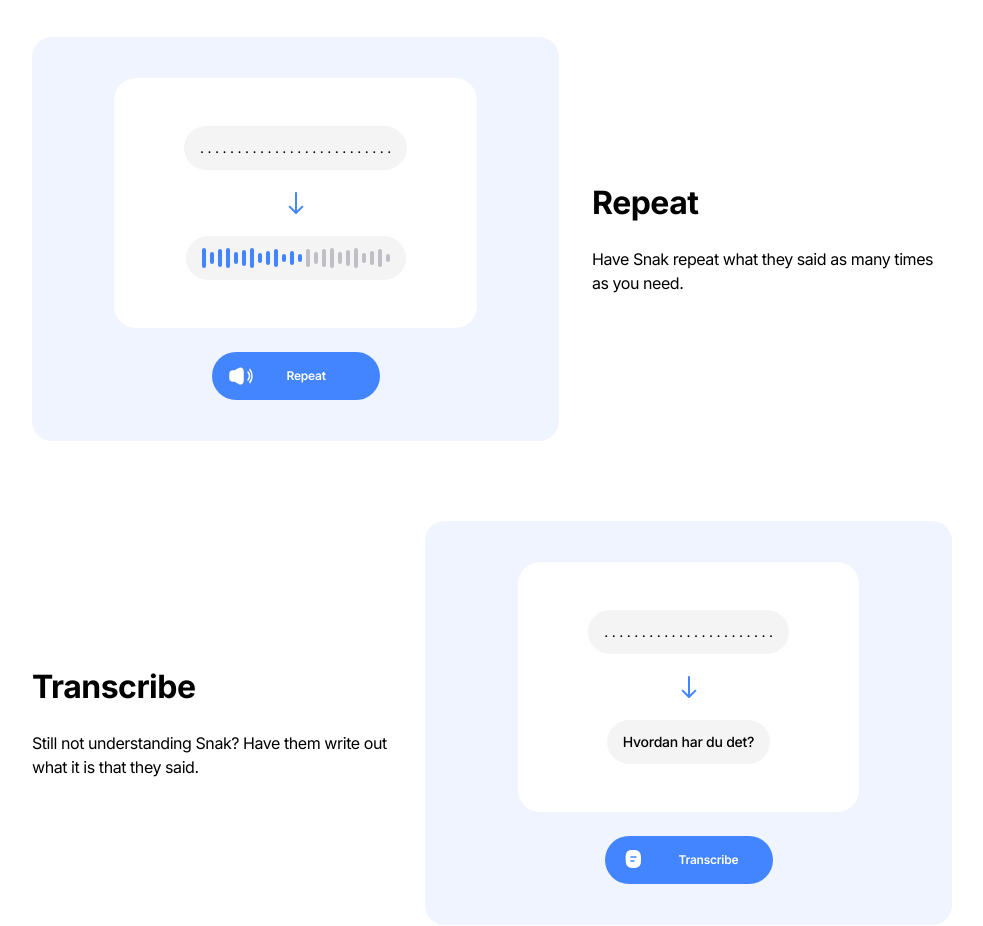
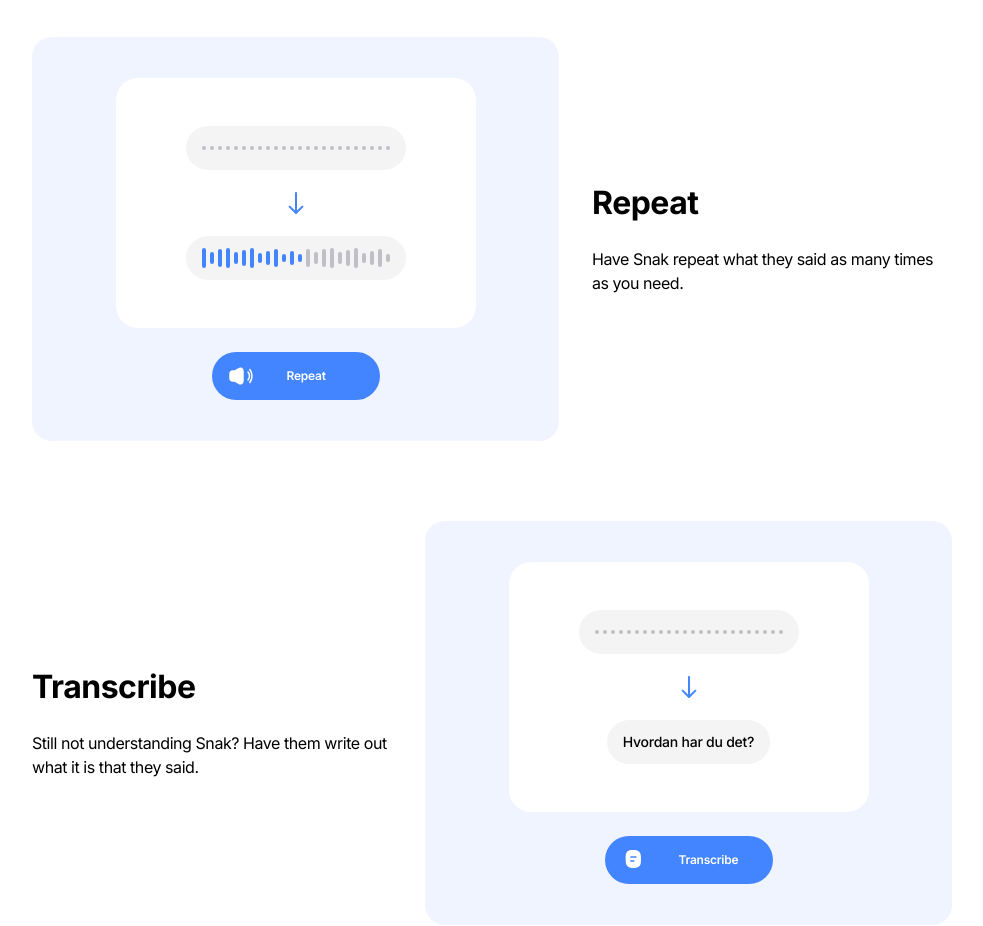
Before and after one commit to Sidejar/snak-marketing, a Gatsby site: page / in a window 1280 px wide. Shown: the part 1440-2366 px from the top of the page, without its empty margins (148-1131 px from the left). Built offline with nearby package versions, Linux system fonts and the light colour scheme; Gatsby itself is replaced by a stand-in of ours.

```diff
--- a/src/components/Home/NewsLetter/index.js
+++ b/src/components/Home/NewsLetter/index.js
@@ -100,7 +100,7 @@
                 cta={() => {}}
                 type="submit"
                 bg
-                disabled={isSubmitting ? true : false}
+                disabled={isSubmitting}
                 icon=""
                 text="Subscribe"
                 buttonStyling="!w-[128px]"
--- a/src/components/Home/snackVoice.js
+++ b/src/components/Home/snackVoice.js
@@ -7,6 +7,7 @@
 import Audio from "../../assets/images/audio-wave.svg"
 import Speaker from "../../assets/images/volume.svg"
 import Note from "../../assets/images/note.svg"
+import HiddenMsgImg from "../../assets/images/hidden-msg.svg"
 
 function SnackVoice() {
   return (
@@ -31,7 +32,7 @@
       {/*  */}
       <div className="flex items-center flex-col md:flex-row justify-between mb-12 md:mb-20 gap-8">
         <Voice
-          text1=". . . . . . . . . . . . . . . . . . . . . . . . . . "
+          hiddenMsg={HiddenMsgImg}
           downArrowIcon={DownArrowIcon}
           audioMessage
           bg
@@ -57,7 +58,7 @@
           </p>
         </div>
         <Voice
-          text1=". . . . . . . . . . . . . . . . . . . . . . ."
+          hiddenMsg={HiddenMsgImg}
           downArrowIcon={DownArrowIcon}
           text2="Hvordan har du det?"
           bg
--- a/src/components/SnackVoice/index.js
+++ b/src/components/SnackVoice/index.js
@@ -8,6 +8,7 @@
 const Voice = ({
   className,
   icon1,
+  hiddenMsg,
   text1,
   downArrowIcon,
   icon2,
@@ -53,7 +54,7 @@
             <img src={icon1} alt="logo"></img>
           ) : (
             <p className="p-medium !font-normal py-3 px-4 rounded-[22px] bg-bgGrey1">
-              {text1}
+              {hiddenMsg ? <img src={hiddenMsg} alt="audio msg" /> : text1}
             </p>
           )}
         </span>
```
Also changed, not shown: src/assets/images/hidden-msg.svg (added).
